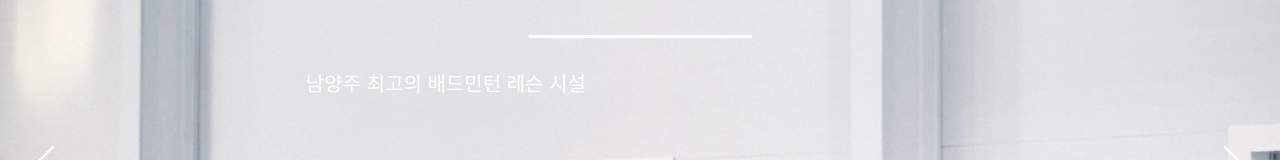
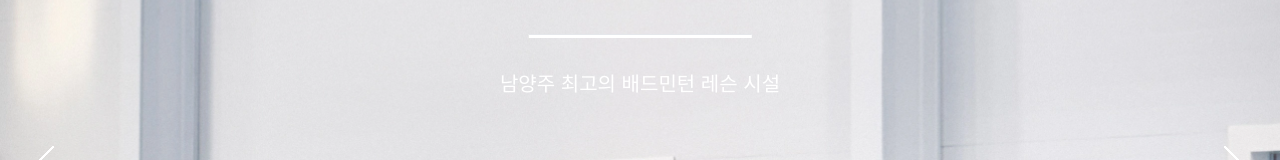
Before and after one commit to reboot-badminton/reboot-homepage, a Next.js app: page / in a window 1280 px wide. Shown: the part 262-422 px from the top of the page. Built offline with nearby package versions, Linux system fonts and the light colour scheme; no server answers.

Commit message:
Center align introduction subtitle

```diff
--- a/app/components/Introduction.tsx
+++ b/app/components/Introduction.tsx
@@ -9,7 +9,7 @@ export default function Introduction() {
           프리미엄 맞춤 레슨을 <br className="tablet:hidden desktop:hidden" />제공합니다.
         </p>
         <hr className="w-8 desktop:w-1/3 h-1 my-4 desktop:my-8 mx-auto bg-white" />
-        <span className="text-center desktop:text-xl">남양주 최고의 배드민턴 레슨 시설</span>
+        <span className="block text-center desktop:text-xl">남양주 최고의 배드민턴 레슨 시설</span>
       </div>
       <div className="relative mx-auto">
         <RegisterButton />
```
